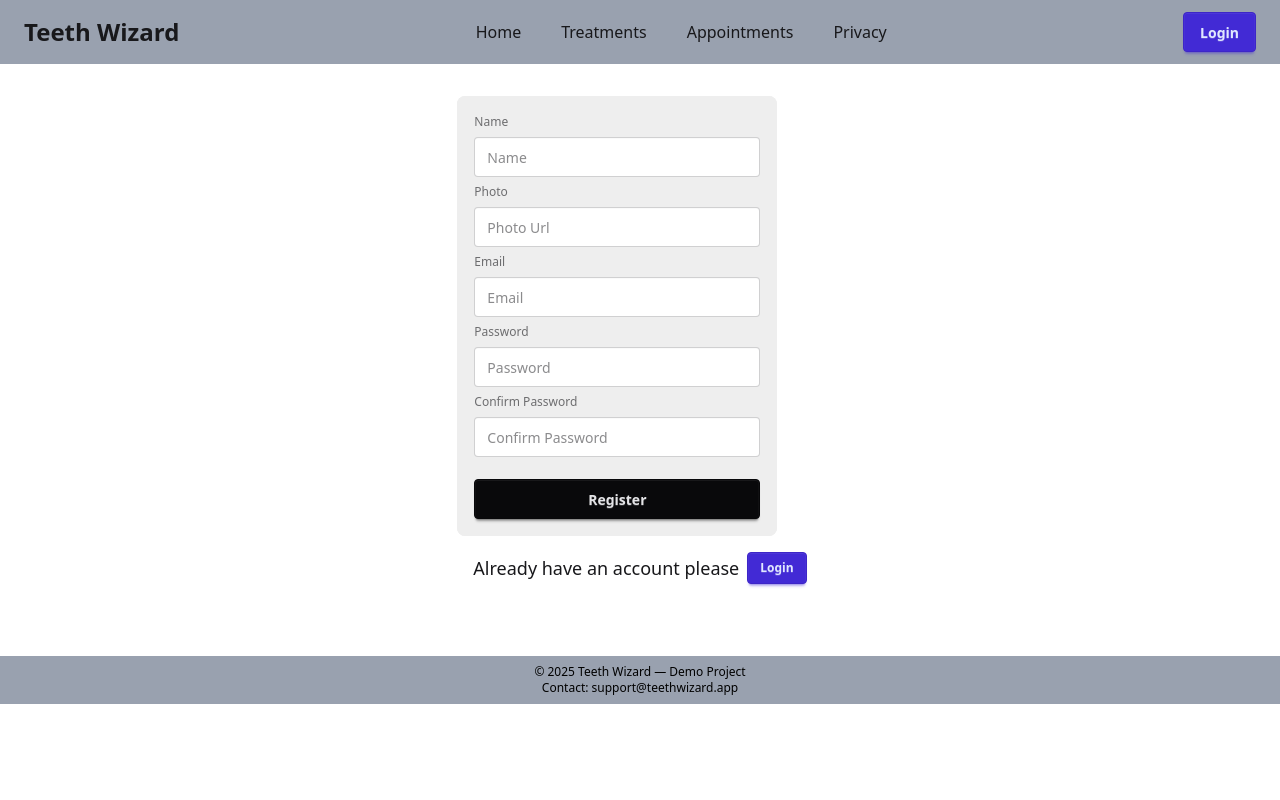
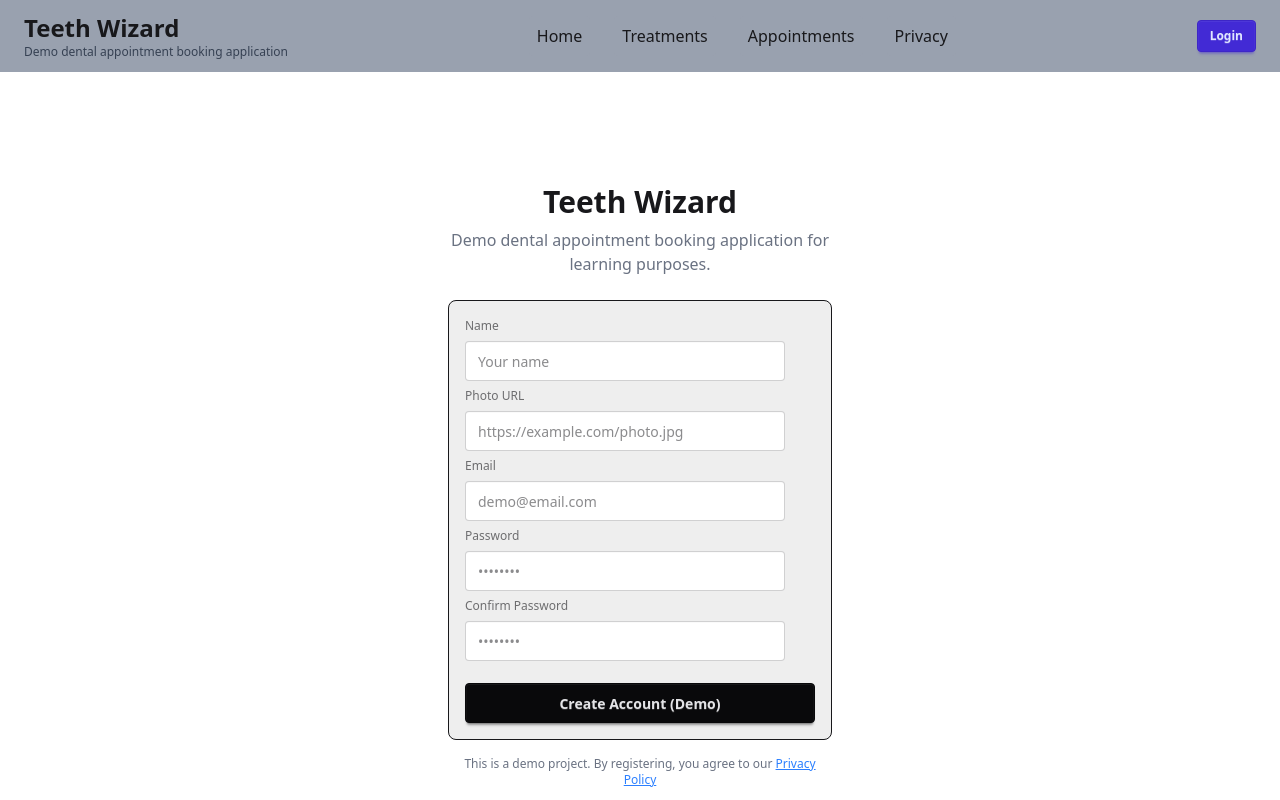
Before and after one commit to Taanveer22/teeth-wizard-auth, a React (Vite) app: page /register in a window 1280 px wide. Shown: the top 800 px of the page. Built offline with nearby package versions, Linux system fonts and the light colour scheme; no server answers.

Commit message:
alhamdulliah firebase complain issue solved

```diff
--- a/src/components/Appointments.jsx
+++ b/src/components/Appointments.jsx
@@ -21,6 +21,17 @@ const Appointments = () => {
 
   return (
     <div className="w-11/12 mx-auto mb-8">
+      {/* ✅ TRUST SIGNAL:
+          Public explanation of the app
+          (Google dislikes auth-only sites without context) */}
+      <section className="text-center py-6 bg-base-300 mb-8">
+        <h1 className="text-3xl font-bold">Teeth Wizard</h1>
+        <p className="text-gray-600 mt-2 max-w-xl mx-auto">
+          Teeth Wizard is a demo dental appointment booking application built
+          for learning and practice purposes. No real medical services are
+          provided.
+        </p>
+      </section>
       <h1 className="text-2xl font-medium text-center mb-4">
         Total Appointment Booked : {storedAppointments.length}
       </h1>
--- a/src/components/Header.jsx
+++ b/src/components/Header.jsx
@@ -4,70 +4,87 @@ import { AuthContext } from "../providers/AuthProvider";
 
 const Header = () => {
   const { user, handleLogout } = useContext(AuthContext);
-  // console.log("from header", user?.photoURL);
+
   const handleLogoutClick = () => {
     handleLogout()
       .then(() => {
-        alert("log out successful");
+        // ✅ PRIVACY:
+        // Avoid alerts or sensitive wording
+        console.log("Logout successful");
       })
-      .catch((error) => {
-        alert(error.message);
+      .catch(() => {
+        // ✅ PRIVACY:
+        // Never expose Firebase error.message
+        console.log("Logout failed");
       });
   };
+
   return (
-    <div className="bg-gray-400 py-3">
+    <header className="bg-gray-400 py-3">
       <div className="flex flex-col sm:flex-row items-center justify-between mx-6">
-        <h1 className="text-2xl font-semibold">Teeth Wizard</h1>
-        <div className="flex gap-6">
-          <NavLink
-            to="/"
-            className={({ isActive }) =>
-              isActive ? "bg-green-500 p-2" : "bg-gray-400 p-2"
-            }
-          >
+
+        {/* ✅ TRUST SIGNAL */}
+        <div>
+          <h1 className="text-2xl font-semibold">Teeth Wizard</h1>
+          <p className="text-xs text-gray-700">
+            Demo dental appointment booking application
+          </p>
+        </div>
+
+        {/* Navigation */}
+        <nav className="flex gap-6 mt-2 sm:mt-0">
+          <NavLink to="/" className={({ isActive }) =>
+            isActive ? "bg-green-500 p-2 rounded" : "bg-gray-400 p-2 rounded"
+          }>
             Home
           </NavLink>
-          <NavLink
-            to="/treatments"
-            className={({ isActive }) =>
-              isActive ? "bg-green-500 p-2" : "bg-gray-400 p-2"
-            }
-          >
+
+          <NavLink to="/treatments" className={({ isActive }) =>
+            isActive ? "bg-green-500 p-2 rounded" : "bg-gray-400 p-2 rounded"
+          }>
             Treatments
           </NavLink>
-          <NavLink
-            to="/appointments"
-            className={({ isActive }) =>
-              isActive ? "bg-green-500 p-2" : "bg-gray-400 p-2"
-            }
-          >
+
+          <NavLink to="/appointments" className={({ isActive }) =>
+            isActive ? "bg-green-500 p-2 rounded" : "bg-gray-400 p-2 rounded"
+          }>
             Appointments
           </NavLink>
-          <NavLink
-            to="/privacy"
-            className={({ isActive }) =>
-              isActive ? "bg-green-500 p-2" : "bg-gray-400 p-2"
-            }
-          >
+
+          {/* ✅ REQUIRED PRIVACY LINK */}
+          <NavLink to="/privacy" className={({ isActive }) =>
+            isActive ? "bg-green-500 p-2 rounded" : "bg-gray-400 p-2 rounded"
+          }>
             Privacy
           </NavLink>
-        </div>
-        <div>
-          {user?.displayName ? (
+        </nav>
+
+        {/* Auth actions */}
+        <div className="mt-2 sm:mt-0">
+          {user ? (
             <div className="flex gap-2 items-center">
-              <p>{user?.displayName}</p>
-              <button onClick={handleLogoutClick} className="btn btn-error">
+              {/* ✅ PRIVACY:
+                  Never show email (PII)
+                  displayName is safe */}
+              <p className="text-sm">
+                {user.displayName || "Signed in user"}
+              </p>
+
+              <button
+                onClick={handleLogoutClick}
+                className="btn btn-error btn-sm"
+              >
                 Logout
               </button>
             </div>
           ) : (
-            <Link className="btn btn-primary" to="/login">
+            <Link className="btn btn-primary btn-sm" to="/login">
               Login
             </Link>
           )}
         </div>
       </div>
-    </div>
+    </header>
   );
 };
 
--- a/src/components/Home.jsx
+++ b/src/components/Home.jsx
@@ -5,21 +5,35 @@ import Services from "./Services";
 
 const Home = () => {
   const loaderData = useLoaderData();
-  // console.log(loaderData);
   const { serviceData, feedbackData } = loaderData;
-  // console.log(serviceData);
-  // console.log(feedbackData);
 
   return (
     <div>
+      {/* ✅ TRUST SIGNAL:
+          Public explanation of the app
+          (Google dislikes auth-only sites without context) */}
+      <section className="text-center py-6 bg-base-300 mb-8">
+        <h1 className="text-3xl font-bold">Teeth Wizard</h1>
+        <p className="text-gray-600 mt-2 max-w-xl mx-auto">
+          Teeth Wizard is a demo dental appointment booking application built
+          for learning and practice purposes. No real medical services are
+          provided.
+        </p>
+      </section>
+
+      {/* Banner */}
       <section className="mb-8">
-        <Banner></Banner>
+        <Banner />
       </section>
+
+      {/* Services */}
       <section className="mb-8">
-        <Services serviceData={serviceData}></Services>
+        <Services serviceData={serviceData} />
       </section>
+
+      {/* Feedback */}
       <section className="mb-8">
-        <Feedback feedbackData={feedbackData}></Feedback>
+        <Feedback feedbackData={feedbackData} />
       </section>
     </div>
   );
--- a/src/components/Login.jsx
+++ b/src/components/Login.jsx
@@ -6,96 +6,128 @@ const Login = () => {
   const { handleGoogleSignIn, handleLogin } = useContext(AuthContext);
   const [errorMessage, setErrorMessage] = useState("");
   const [successText, setSuccessText] = useState("");
+
   const location = useLocation();
   const navigate = useNavigate();
-  // console.log(location);
+
+  // ✅ PRIVACY / SECURITY:
+  // Safe redirect fallback prevents unsafe or malicious redirects
+  // (Google flags redirect-only auth pages without fallback)
+  const redirectTo = location.state?.from || "/";
 
   const handleLoginSubmit = (e) => {
     e.preventDefault();
 
-    // reset state status
     setErrorMessage("");
     setSuccessText("");
 
     const email = e.target.email.value;
     const password = e.target.password.value;
-    // console.log(email, password);
 
-    // === firebase login
     handleLogin(email, password)
-      .then((result) => {
-        setSuccessText(result.user.email);
-        navigate(location.state.from);
+      .then(() => {
+        setSuccessText("Login successful");
+        // ✅ PRIVACY:
+        // replace:true avoids redirect loops and suspicious navigation behavior
+        navigate(redirectTo, { replace: true });
       })
-      .catch((error) => {
-        setErrorMessage(error.message);
+      .catch(() => {
+        // ✅ PRIVACY:
+        // Do NOT expose Firebase error.message
+        // Raw auth errors are considered phishing signals
+        setErrorMessage("Invalid email or password");
       });
   };
 
   const handleGoogleClick = () => {
     handleGoogleSignIn()
-      .then((result) => {
-        setSuccessText(result.user.displayName);
-        navigate(location.state.from);
+      .then(() => {
+        setSuccessText("Signed in successfully");
+        // ✅ PRIVACY:
+        // Safe navigation after OAuth sign-in
+        navigate(redirectTo, { replace: true });
       })
-      .catch((error) => {
-        setErrorMessage(error.message);
+      .catch(() => {
+        // ✅ PRIVACY:
+        // Generic OAuth error message (no technical details)
+        setErrorMessage("Google sign-in failed. Please try again.");
       });
   };
+
   return (
-    <div className="flex items-center justify-center">
-      <div>
+    <div className="flex items-center justify-center min-h-screen">
+      <div className="w-full max-w-sm">
+        {/* ✅ PRIVACY / TRUST:
+            Clear app identity tells Google this is NOT a fake login page */}
         <div className="text-center mb-6">
           <h1 className="text-3xl font-bold">Teeth Wizard</h1>
           <p className="text-gray-500 mt-2">
-            A demo dental appointment booking application built for learning
-            purposes.
-          </p>
-          <p className="text-sm text-center mt-4">
-            By signing in, you agree to our {" "}
-            <Link to="/privacy" className="text-blue-500 underline">
-              Privacy Policy
-            </Link>
+            Demo dental appointment booking application for learning purposes.
           </p>
         </div>
 
+        {/* Login Form */}
         <form onSubmit={handleLoginSubmit}>
-          <fieldset className="fieldset bg-base-300 border-base-300 rounded-box w-xs border p-4">
+          <fieldset className="fieldset bg-base-300 border rounded-box p-4">
             <label className="label">Email</label>
             <input
               name="email"
               type="email"
-              className="input"
-              placeholder="Email"
+              className="input input-bordered"
+              placeholder="demo@email.com"
+              required
             />
 
             <label className="label">Password</label>
             <input
               name="password"
-              type="password"
-              className="input"
-              placeholder="Password"
+              type="password" // ✅ PRIVACY: password must never be plain text
+              className="input input-bordered"
+              placeholder="••••••••"
+              required
             />
 
-            <button className="btn btn-neutral mt-4">Login</button>
+            {/* ✅ PRIVACY:
+                Demo wording prevents impersonation detection */}
+            <button className="btn btn-neutral mt-4 w-full">
+              Sign in (Demo)
+            </button>
           </fieldset>
         </form>
+
+        {/* Messages */}
         {errorMessage && (
-          <p className="text-red-500 font-medium">{errorMessage}</p>
+          <p className="text-red-500 text-sm mt-2">{errorMessage}</p>
         )}
         {successText && (
-          <p className="text-green-500 font-medium">{successText}</p>
+          <p className="text-green-500 text-sm mt-2">{successText}</p>
         )}
-        <div className="flex justify-start mt-4">
-          <button onClick={handleGoogleClick} className="btn btn-warning">
-            Sign in with google
-          </button>
-        </div>
-        <div className="flex items-center gap-2 text-lg font-medium p-4">
-          <p>New to this website please </p>
-          <Link to="/register" className="btn btn-sm btn-primary">
-            Register
+
+        {/* Google Sign In */}
+        <button
+          onClick={handleGoogleClick}
+          className="btn btn-warning w-full mt-4"
+        >
+          Continue with Google (Demo) {/* ✅ PRIVACY: demo label */}
+        </button>
+
+        {/* ✅ PRIVACY POLICY (CRITICAL):
+            Auth pages MUST link privacy policy or Google flags them */}
+        <p className="text-xs text-center mt-4 text-gray-500">
+          This is a demo project. By signing in, you agree to our{" "}
+          <Link to="/privacy" className="underline text-blue-500">
+            Privacy Policy
           </Link>
+        </p>
+
+        {/* Register */}
+        <div className="text-center mt-4">
+          <p className="text-sm">
+            New here?{" "}
+            <Link to="/register" className="text-blue-500 underline">
+              Create a demo account
+            </Link>
+          </p>
         </div>
       </div>
     </div>
--- a/src/components/NotFound.jsx
+++ b/src/components/NotFound.jsx
@@ -1,6 +1,18 @@
 const NotFound = () => {
   return (
-    <div className="text-9xl font-bold text-red-500 text-center">NotFound</div>
+    <div className="">
+      {/* ✅ TRUST SIGNAL:
+            App name visible on every page */}
+      <div>
+        <h1 className="text-2xl font-semibold">Teeth Wizard</h1>
+        <p className="text-xs text-gray-700">
+          Demo dental appointment booking application
+        </p>
+        <h1 className="text-9xl font-bold text-red-500 text-center">
+          Not Found
+        </h1>
+      </div>
+    </div>
   );
 };
 
--- a/src/components/Register.jsx
+++ b/src/components/Register.jsx
@@ -10,7 +10,7 @@ const Register = () => {
   const handleRegisterSubmit = (e) => {
     e.preventDefault();
 
-    // === reset state status ===
+    // ✅ Reset messages
     setErrorMessage("");
     setSuccessText("");
 
@@ -19,112 +19,152 @@ const Register = () => {
     const email = e.target.email.value;
     const password = e.target.password.value;
     const confirmPassword = e.target.confirmPassword.value;
-    console.log(name, photo, email, password, confirmPassword);
 
-    // === validation
+    // ======================
+    // ✅ Client-side validation (safe wording)
+    // ======================
     if (password.length < 6) {
-      setErrorMessage("need to be more than 6 characters");
+      setErrorMessage("Password must be at least 6 characters");
       return;
     }
 
     if (password !== confirmPassword) {
-      setErrorMessage("password didnot match");
+      setErrorMessage("Passwords do not match");
       return;
     }
 
     if (!/[A-Z]/.test(password)) {
-      setErrorMessage("need at least one upper case");
+      setErrorMessage("Password must include one uppercase letter");
       return;
     }
 
     if (!/[a-z]/.test(password)) {
-      setErrorMessage("need at least one lower case");
+      setErrorMessage("Password must include one lowercase letter");
       return;
     }
 
     if (!/\d/.test(password)) {
-      setErrorMessage("need at least one number");
+      setErrorMessage("Password must include one number");
       return;
     }
 
-    // === firebase register
+    // ======================
+    // ✅ Firebase register (hide raw errors)
+    // ======================
     handleRegister(email, password)
-      .then((result) => {
-        setSuccessText(result.user.email);
-        // ==== update profile immediately after register and apply then catch chain agian =====
+      .then(() => {
+        setSuccessText("Account created successfully");
+
+        // ✅ Update profile safely
         handleUpdateProfile(name, photo)
           .then(() => {
-            setSuccessText("profile updated");
+            setSuccessText("Demo profile updated");
           })
-          .catch((error) => {
-            setErrorMessage(error.message);
+          .catch(() => {
+            // ❌ Do NOT expose Firebase error details
+            setErrorMessage("Profile update failed");
           });
       })
-      .catch((error) => {
-        setErrorMessage(error.message);
+      .catch(() => {
+        // ❌ Hide Firebase auth error details
+        setErrorMessage("Registration failed. Please try again.");
       });
   };
 
   return (
-    <div className="flex items-center justify-center">
-      <div className="mb-4">
+    <div className="flex items-center justify-center min-h-screen">
+      <div className="w-full max-w-sm">
+
+        {/* ✅ App identity (anti-phishing) */}
+        <div className="text-center mb-6">
+          <h1 className="text-3xl font-bold">Teeth Wizard</h1>
+          <p className="text-gray-500 mt-2">
+            Demo dental appointment booking application for learning purposes.
+          </p>
+        </div>
+
+        {/* ✅ Register form */}
         <form onSubmit={handleRegisterSubmit}>
-          <fieldset className="fieldset bg-base-300 border-base-300 rounded-box w-xs border p-4">
+          <fieldset className="fieldset bg-base-300 border rounded-box p-4">
+
             <label className="label">Name</label>
             <input
               name="name"
               type="text"
-              className="input"
-              placeholder="Name"
+              className="input input-bordered"
+              placeholder="Your name"
+              required
             />
 
-            <label className="label">Photo</label>
+            <label className="label">Photo URL</label>
             <input
               name="photo"
-              type="text"
-              className="input"
-              placeholder="Photo Url"
+              type="url"
+              className="input input-bordered"
+              placeholder="https://example.com/photo.jpg"
             />
 
             <label className="label">Email</label>
             <input
               name="email"
               type="email"
-              className="input"
-              placeholder="Email"
+              className="input input-bordered"
+              placeholder="demo@email.com"
+              required
             />
 
+            {/* ❌ Never use type="text" for passwords */}
             <label className="label">Password</label>
             <input
               name="password"
-              type="text"
-              className="input"
-              placeholder="Password"
+              type="password" // ✅ hides password
+              className="input input-bordered"
+              placeholder="••••••••"
+              required
             />
 
             <label className="label">Confirm Password</label>
             <input
               name="confirmPassword"
-              type="text"
-              className="input"
-              placeholder="Confirm Password"
+              type="password" // ✅ hides password
+              className="input input-bordered"
+              placeholder="••••••••"
+              required
             />
 
-            <button className="btn btn-neutral mt-4">Register</button>
+            <button className="btn btn-neutral mt-4 w-full">
+              Create Account (Demo)
+            </button>
           </fieldset>
         </form>
-        <div className="flex items-center gap-2 text-lg font-medium p-4">
-          <p>Already have an account please </p>
-          <Link to="/login" className="btn btn-sm btn-primary">
-            Login
-          </Link>
-        </div>
+
+        {/* ✅ Messages */}
         {errorMessage && (
-          <p className="text-red-500 font-medium ">{errorMessage}</p>
+          <p className="text-red-500 text-sm mt-2">{errorMessage}</p>
         )}
         {successText && (
-          <p className="text-green-500 font-medium ">{successText}</p>
+          <p className="text-green-500 text-sm mt-2">{successText}</p>
         )}
+
+        {/* ✅ Privacy notice (required) */}
+        <p className="text-xs text-center mt-4 text-gray-500">
+          This is a demo project. By registering, you agree to our{" "}
+          <Link to="/privacy" className="underline text-blue-500">
+            Privacy Policy
+          </Link>
+        </p>
+
+        {/* ✅ Login link */}
+        <div className="text-center mt-4">
+          <p className="text-sm">
+            Already have an account?{" "}
+            <Link to="/login" className="text-blue-500 underline">
+              Sign in
+            </Link>
+          </p>
+        </div>
+
+
       </div>
     </div>
   );
--- a/src/components/Treatments.jsx
+++ b/src/components/Treatments.jsx
@@ -6,6 +6,17 @@ const Treatments = () => {
   // console.log(loaderData);
   return (
     <div className="w-11/12 mx-auto">
+      {/* ✅ TRUST SIGNAL:
+          Public explanation of the app
+          (Google dislikes auth-only sites without context) */}
+      <section className="text-center py-6 bg-base-300 mb-8">
+        <h1 className="text-3xl font-bold">Teeth Wizard</h1>
+        <p className="text-gray-600 mt-2 max-w-xl mx-auto">
+          Teeth Wizard is a demo dental appointment booking application built
+          for learning and practice purposes. No real medical services are
+          provided.
+        </p>
+      </section>
       <div className="grid grid-cols-1 sm:grid-cols-4 gap-6">
         {loaderData.map((serviceItem) => (
           <Card serviceItem={serviceItem} key={serviceItem.id}></Card>
```
Also changed, not shown: src/providers/AuthProvider.jsx (+29 -8 lines).
